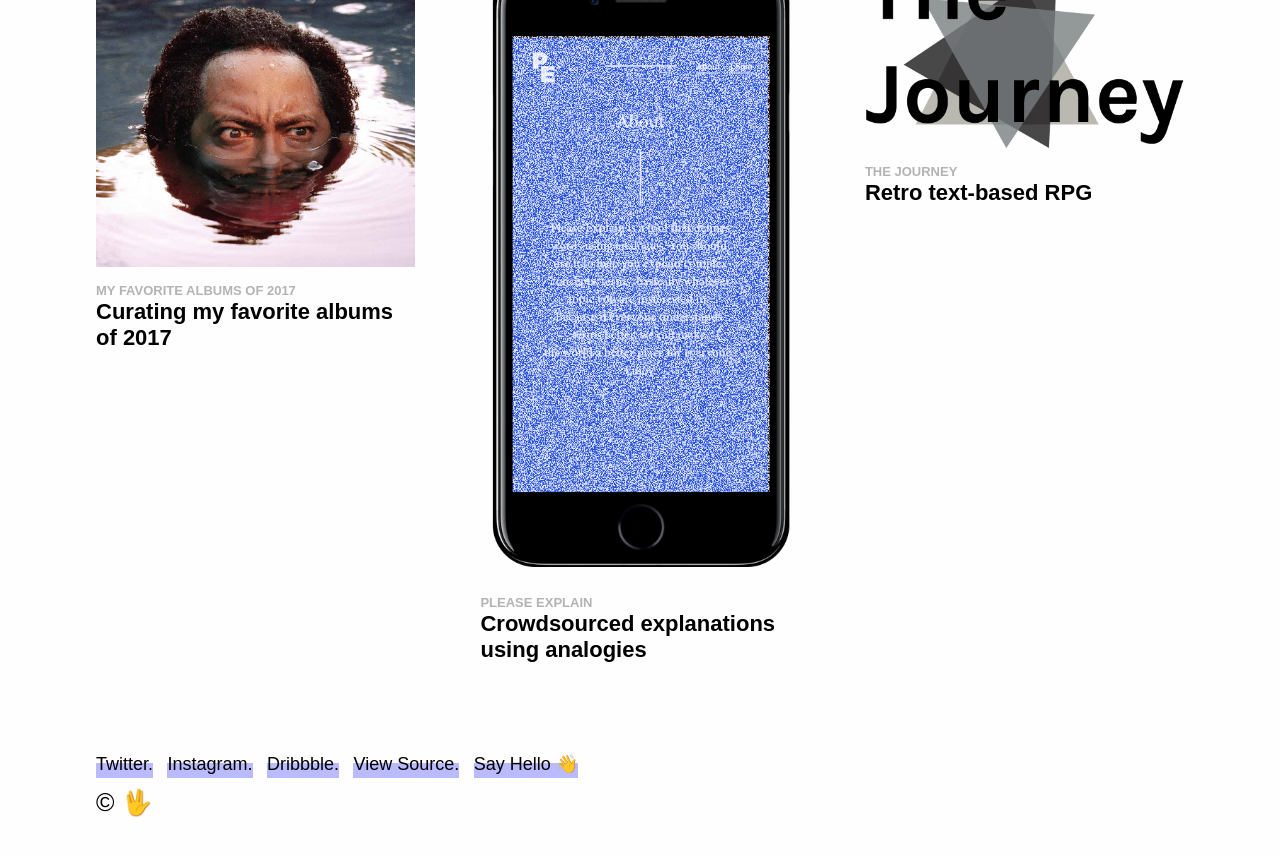
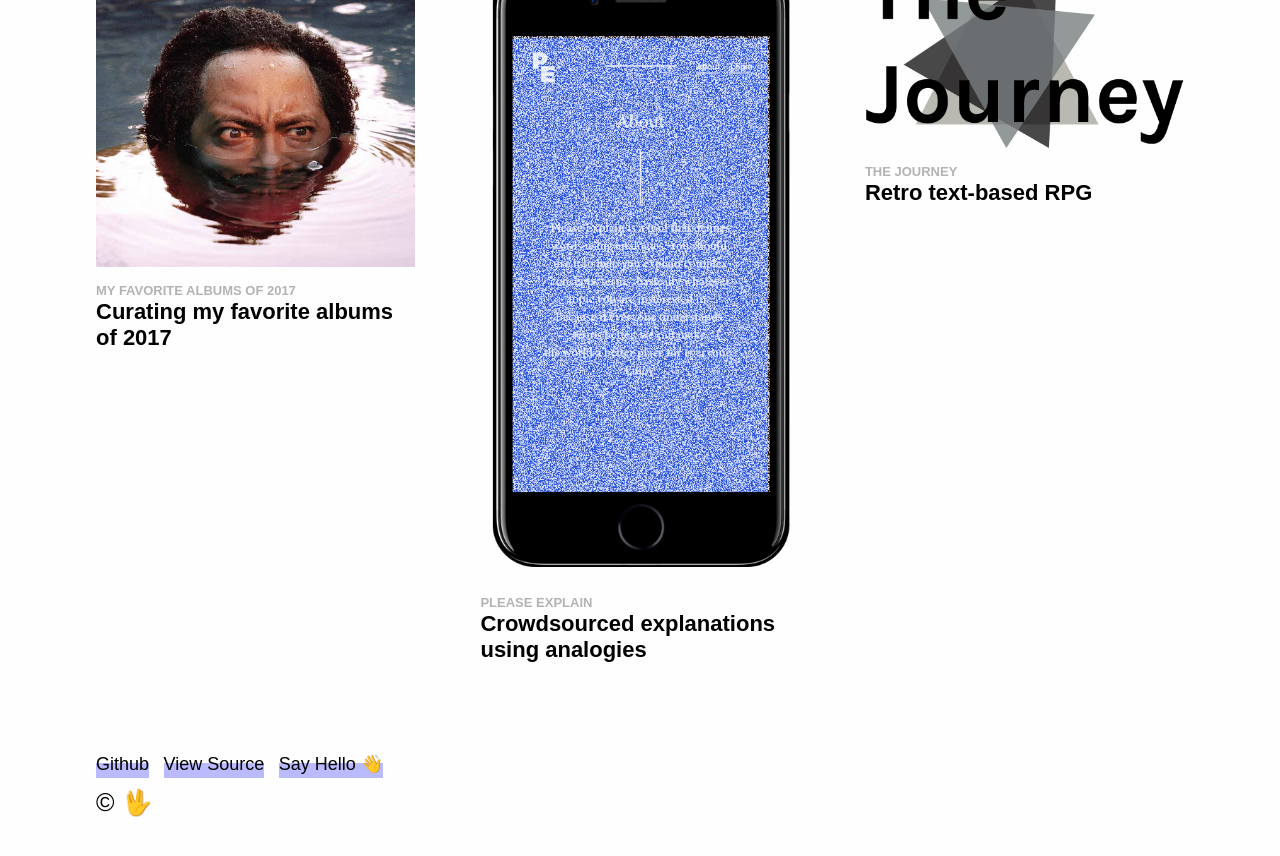
Before and after one commit to tbrangman/tbrangman.github.io, a Jekyll site: the page built from index.html, in a window 1280 px wide and 900 px high, scrolled down 1330 px. Shown: the top 856 px of the window. Built offline with Jekyll 4.4.1, drawn with Linux system fonts in a browser that asks for light colours; nearby versions of some CDN libraries; some web fonts are replaced.

Commit message:
links fixed

```diff
--- a/_layouts/default.html
+++ b/_layouts/default.html
@@ -37,10 +37,8 @@
 
 <footer>
 	<div class="container">
-		<a href="#">Twitter.</a>
-		<a href="#">Instagram.</a>
-		<a href="#">Dribbble.</a>
-		<a href="#">View Source.</a>
+		<a target="_blank" href="https://github.com/tbrangman">Github</a>
+		<a target="_blank" href="https://github.com/tbrangman/tbrangman.github.io">View Source</a>
 		<a href="mailto:tbrangma@purdue.edu">Say Hello &#x1f44b;</a>
 		<p>&copy; &#x1f596;</p>
 	</div>
```
